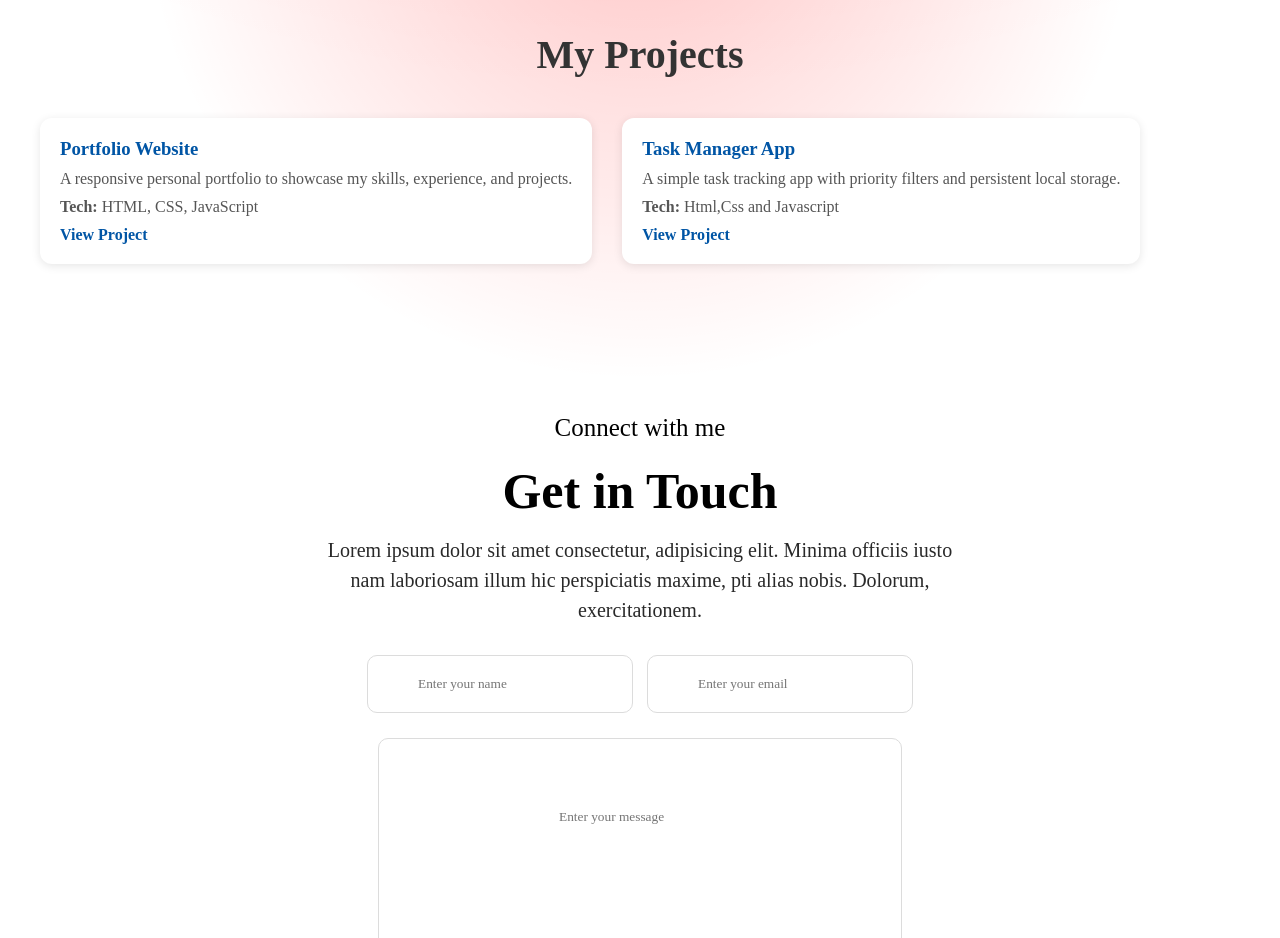
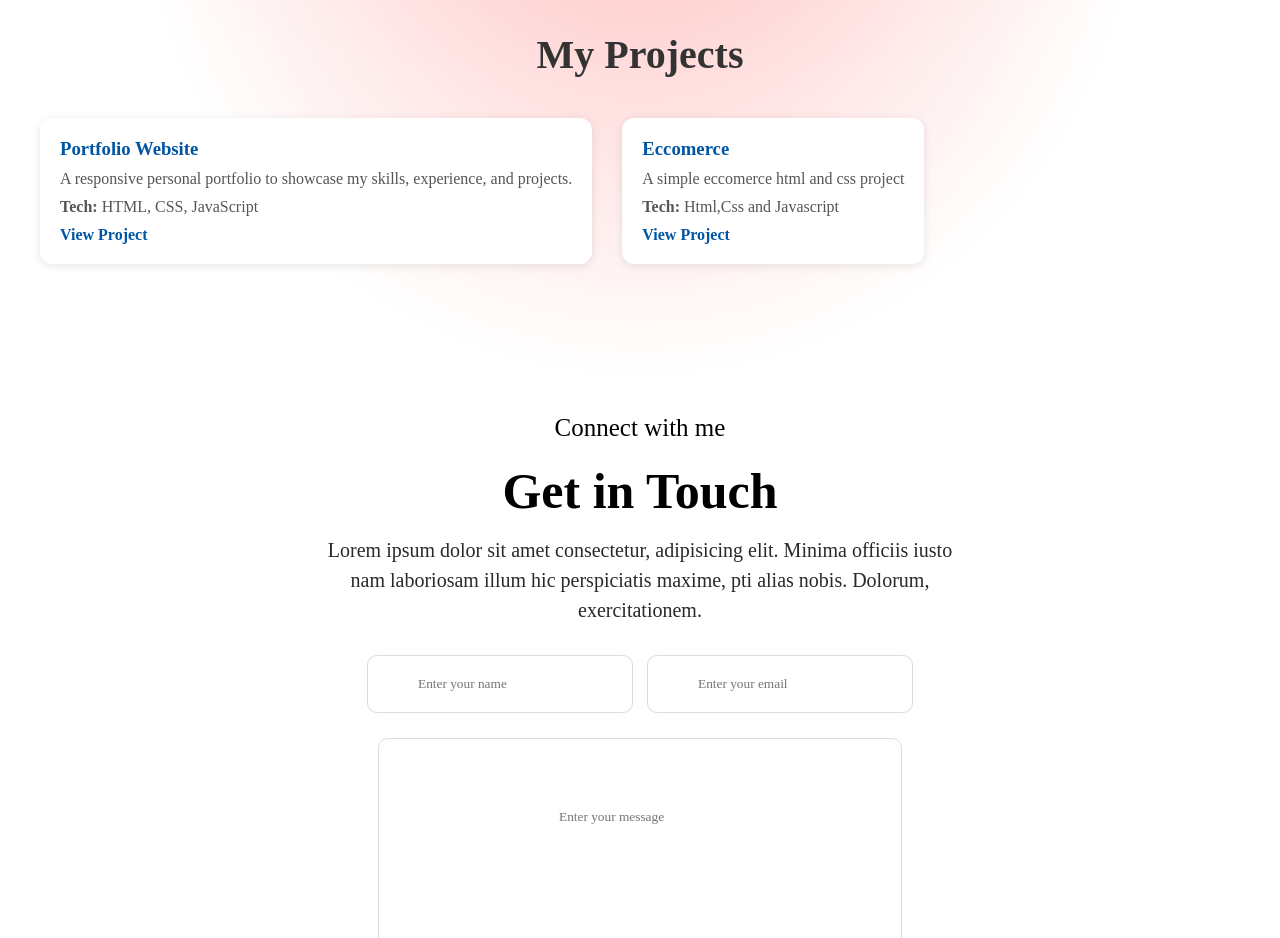
Before and after one commit to jeshurunmuchugingugi/my-personal-website, a plain HTML site: page index.html in a window 1280 px wide. Shown: the part 1340-2278 px from the top of the page. Drawn offline with Linux system fonts and the light colour scheme; a web font is replaced by a local one.

Commit message:
Changed project

```diff
--- a/index.html
+++ b/index.html
@@ -82,8 +82,8 @@
           </div>
 
           <div class="project-card">
-            <h3>Task Manager App</h3>
-            <p>A simple task tracking app with priority filters and persistent local storage.</p>
+            <h3>Eccomerce</h3>
+            <p>A simple eccomerce html and css project</p>
             <p><strong>Tech:</strong> Html,Css and Javascript</p>
             <a href="#" target="_blank">View Project</a>
           </div>
```
